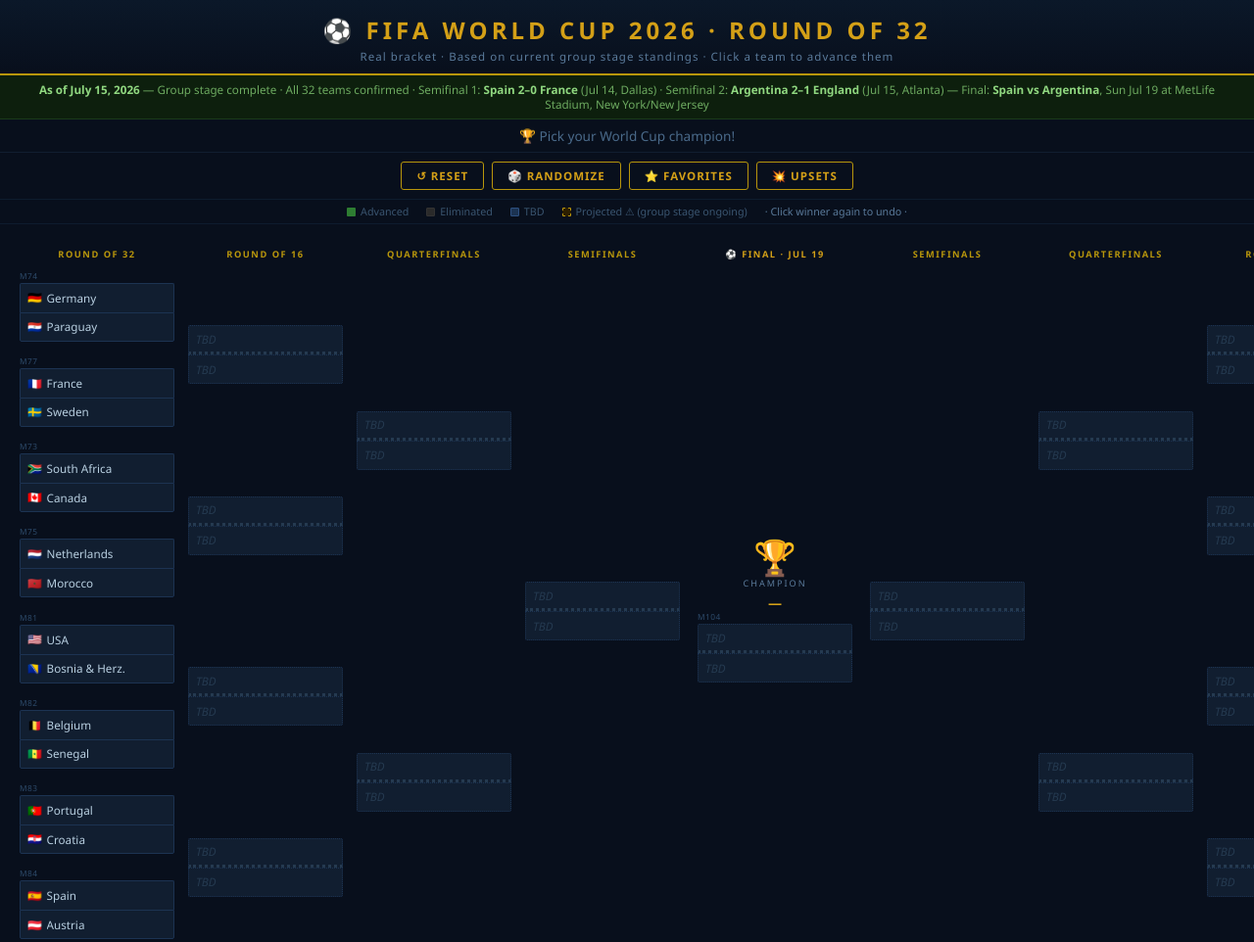
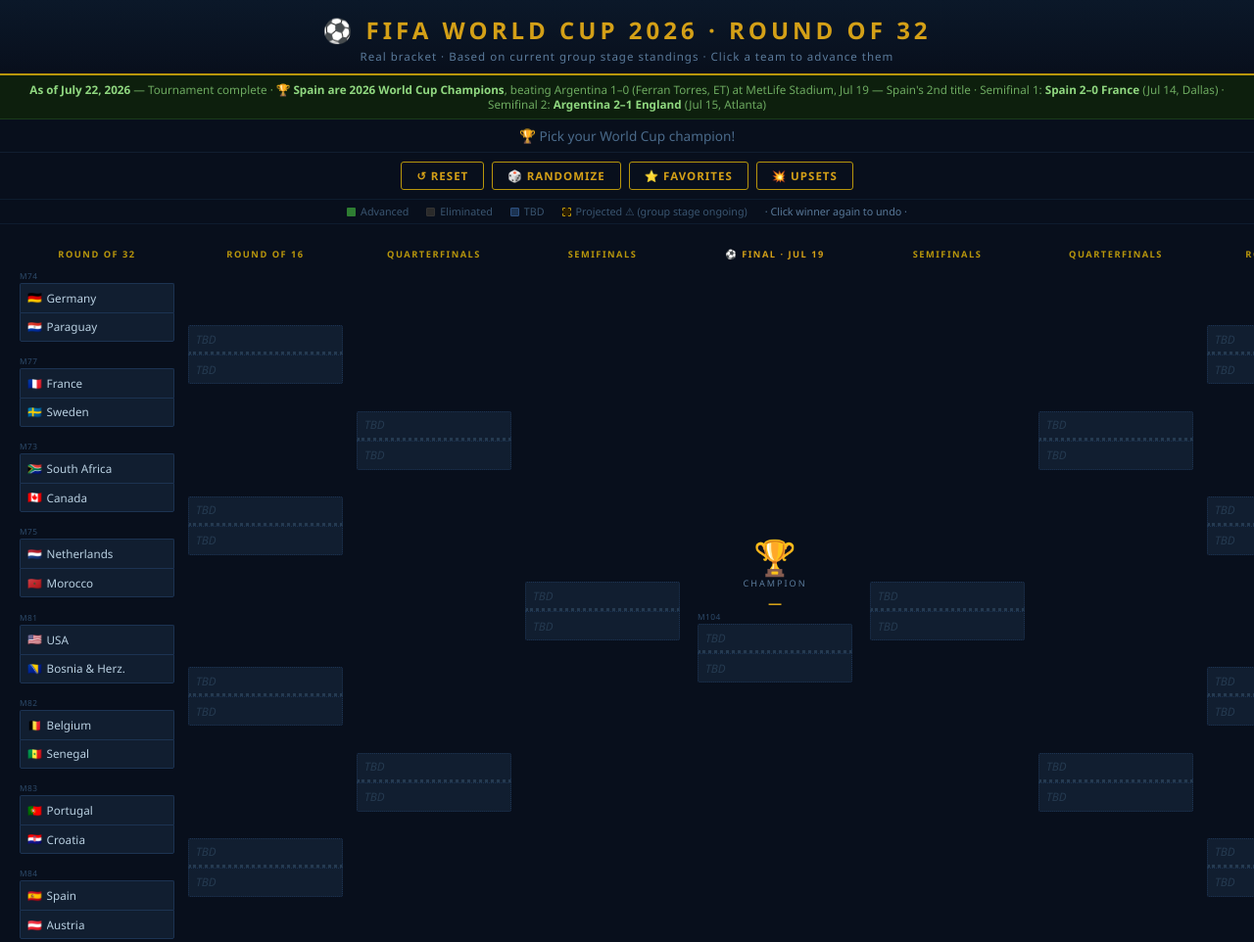
Before and after one commit to ajcarao-dev/world-cup-2026, a website: page index.html in a window 1280 px wide. Shown: the top 962 px of the page at 98% size. Drawn offline with Linux system fonts and the light colour scheme.

Commit message:
Daily bracket update 2026-07-22: tournament complete, Spain champions

```diff
--- a/index.html
+++ b/index.html
@@ -254,7 +254,7 @@
 </header>
 
 <div id="status-bar">
-  <strong>As of July 15, 2026</strong> — Group stage complete · All 32 teams confirmed · Semifinal 1: <strong>Spain 2–0 France</strong> (Jul 14, Dallas) · Semifinal 2: <strong>Argentina 2–1 England</strong> (Jul 15, Atlanta) — Final: <strong>Spain vs Argentina</strong>, Sun Jul 19 at MetLife Stadium, New York/New Jersey
+  <strong>As of July 22, 2026</strong> — Tournament complete · <strong>🏆 Spain are 2026 World Cup Champions</strong>, beating Argentina 1–0 (Ferran Torres, ET) at MetLife Stadium, Jul 19 — Spain's 2nd title · Semifinal 1: <strong>Spain 2–0 France</strong> (Jul 14, Dallas) · Semifinal 2: <strong>Argentina 2–1 England</strong> (Jul 15, Atlanta)
 </div>
 
 <div id="champ-bar">🏆 Pick your World Cup champion!</div>
```
